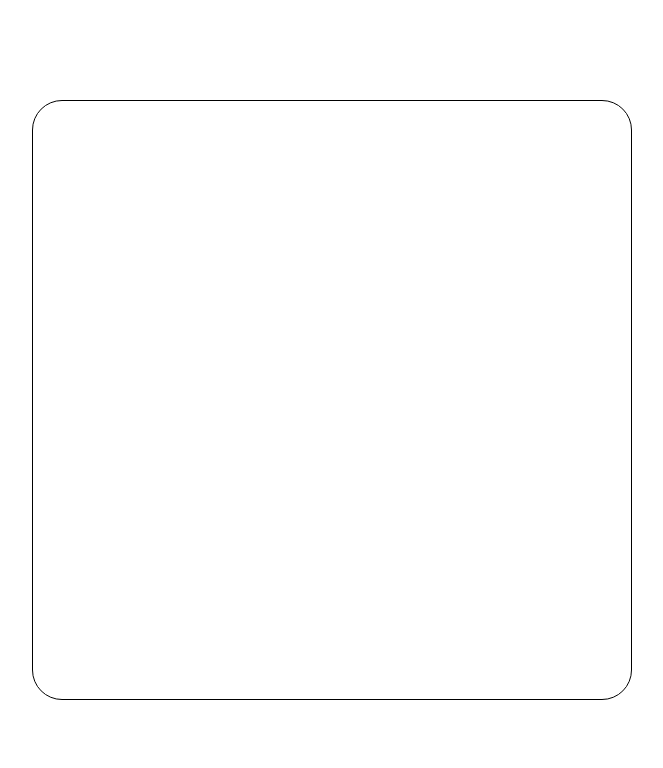
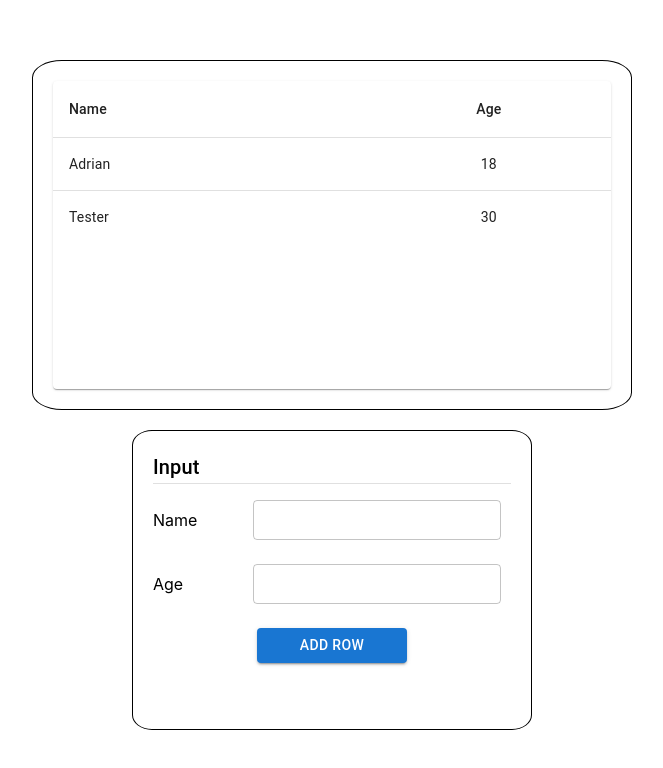
Before and after one commit to LCYAD/trpc-nextjs-demo, a Next.js app: page / in a window 1280 px wide. Shown: the top 768 px of the page, without its empty margins (308-971 px from the left). Built offline with nearby package versions, Linux system fonts and the light colour scheme.

Commit message:
feat: basic input setup (#3)

```diff
--- a/package.json
+++ b/package.json
@@ -25,6 +25,10 @@
     ]
   },
   "dependencies": {
+    "@emotion/react": "11.11.1",
+    "@emotion/styled": "11.11.0",
+    "@mui/material": "5.13.7",
+    "@mui/system": "5.13.7",
     "next": "13.1.2",
     "react": "18.2.0",
     "react-dom": "18.2.0"
--- /dev/null
+++ b/src/components/DataInput.tsx
@@ -0,0 +1,79 @@
+import Stack from '@mui/system/Stack';
+import Box from '@mui/system/Box';
+import Typography from '@mui/material/Typography';
+import Divider from '@mui/material/Divider';
+import TextField from '@mui/material/TextField';
+import styled from '@mui/system/styled';
+import Button from '@mui/material/Button';
+import { useState } from 'react';
+
+const Item = styled('div')({
+  display: 'flex',
+  alignItems: 'center',
+});
+
+const InputFieldName = styled('span')({
+  minWidth: 100,
+});
+
+export default function DataInput() {
+  const [name, setName] = useState('');
+  const [age, setAge] = useState('');
+  const handleNameChange = (e: React.ChangeEvent<HTMLInputElement>) => {
+    setName(e.target.value);
+  };
+  const handleAgeChange = (e: React.ChangeEvent<HTMLInputElement>) => {
+    setAge(e.target.value);
+  };
+  const handleAddRow = () => {
+    console.log(name, age);
+  };
+  return (
+    <Box sx={{ width: '100%' }}>
+      <Typography variant="h6" component="h6">
+        Input
+      </Typography>
+      <Divider sx={{ marginBottom: 2 }} />
+      <Stack spacing={3}>
+        <Item>
+          <InputFieldName>Name</InputFieldName>
+          <TextField
+            required
+            id="name"
+            variant="outlined"
+            size="small"
+            onChange={handleNameChange}
+          >
+            {name}
+          </TextField>
+        </Item>
+        <Item>
+          <InputFieldName>Age</InputFieldName>
+          <TextField
+            required
+            id="age"
+            variant="outlined"
+            size="small"
+            onChange={handleAgeChange}
+          >
+            {age}
+          </TextField>
+        </Item>
+        <Item
+          sx={{ width: '100%', padding: '0 25%', justifyContent: 'center' }}
+        >
+          <Button
+            variant="contained"
+            sx={{
+              width: 150,
+              padding: '5px 0px',
+            }}
+            onClick={handleAddRow}
+          >
+            Add Row
+          </Button>
+        </Item>
+      </Stack>
+    </Box>
+  );
+}
--- /dev/null
+++ b/src/components/DataTable.tsx
@@ -0,0 +1,40 @@
+import { Person } from '@/types/data';
+import Table from '@mui/material/Table';
+import TableBody from '@mui/material/TableBody';
+import TableCell from '@mui/material/TableCell';
+import TableContainer from '@mui/material/TableContainer';
+import TableHead from '@mui/material/TableHead';
+import TableRow from '@mui/material/TableRow';
+import Paper from '@mui/material/Paper';
+
+export default function DataTable() {
+  const rows: Person[] = [
+    { name: 'Adrian', age: 18 },
+    { name: 'Tester', age: 30 },
+  ];
+  return (
+    <TableContainer component={Paper} sx={{ height: '100% !important' }}>
+      <Table aria-label="simple table">
+        <TableHead>
+          <TableRow>
+            <TableCell>Name</TableCell>
+            <TableCell align="center">Age</TableCell>
+          </TableRow>
+        </TableHead>
+        <TableBody>
+          {rows.map((row) => (
+            <TableRow
+              key={row.name}
+              sx={{ '&:last-child td, &:last-child th': { border: 0 } }}
+            >
+              <TableCell component="th" scope="row">
+                {row.name}
+              </TableCell>
+              <TableCell align="center">{row.age}</TableCell>
+            </TableRow>
+          ))}
+        </TableBody>
+      </Table>
+    </TableContainer>
+  );
+}
--- a/src/pages/api/hello.ts
+++ b/src/pages/api/hello.ts
@@ -9,5 +9,5 @@ export default function handler(
   req: NextApiRequest,
   res: NextApiResponse<Data>,
 ) {
-  res.status(200).json({ name: `John Doe` });
+  res.status(200).json({ name: 'John Doe' });
 }
--- a/src/pages/index.tsx
+++ b/src/pages/index.tsx
@@ -1,19 +1,41 @@
 import Head from 'next/head';
 
-import styles from '@/styles/Home.module.css';
+import Box from '@mui/system/Box';
+import styled from '@mui/system/styled';
+import DataTable from '@/components/DataTable';
+import DataInput from '@/components/DataInput';
 
 export default function Home() {
+  const MainContainer = styled(Box)({
+    height: '100%',
+    width: '100%',
+    display: 'flex',
+    flexDirection: 'column',
+    justifyContent: 'center',
+    alignItems: 'center',
+    paddingTop: 50,
+  });
+
+  const StyledBox = styled(Box)({
+    border: '1px solid black',
+    borderRadius: '5%',
+    padding: 20,
+    margin: '10px 0px',
+  });
+
   return (
-    <div className={styles.container}>
+    <MainContainer>
       <Head>
         <title>Just a normal TPRC demo</title>
         <meta name="description" content="Just a normal TPRC demo" />
         <link rel="icon" href="/favicon.ico" />
       </Head>
-
-      <main className={styles.main}>
-        <div className={styles.inputContainter} />
-      </main>
-    </div>
+      <StyledBox sx={{ height: 350, width: 600 }}>
+        <DataTable />
+      </StyledBox>
+      <StyledBox sx={{ height: 300, width: 400 }}>
+        <DataInput />
+      </StyledBox>
+    </MainContainer>
   );
 }
--- a/src/styles/Home.module.css
+++ /dev/null
@@ -1,21 +0,0 @@
-.container {
-  padding: 0 2rem;
-}
-
-.main {
-  min-height: 100vh;
-  padding: 4rem 0;
-  flex: 1;
-  display: flex;
-  flex-direction: column;
-  justify-content: center;
-  align-items: center;
-}
-
-.inputContainter {
-  height: 600px;
-  width: 600px;
-  border: 1px solid black;
-  border-radius: 5%;
-  padding: 10px;
-}
--- /dev/null
+++ b/src/types/data.ts
@@ -0,0 +1,4 @@
+export type Person = {
+  name: string;
+  age: number;
+};
```
Also changed, not shown: 2 other files (tests, documents, lock files or other folders).
